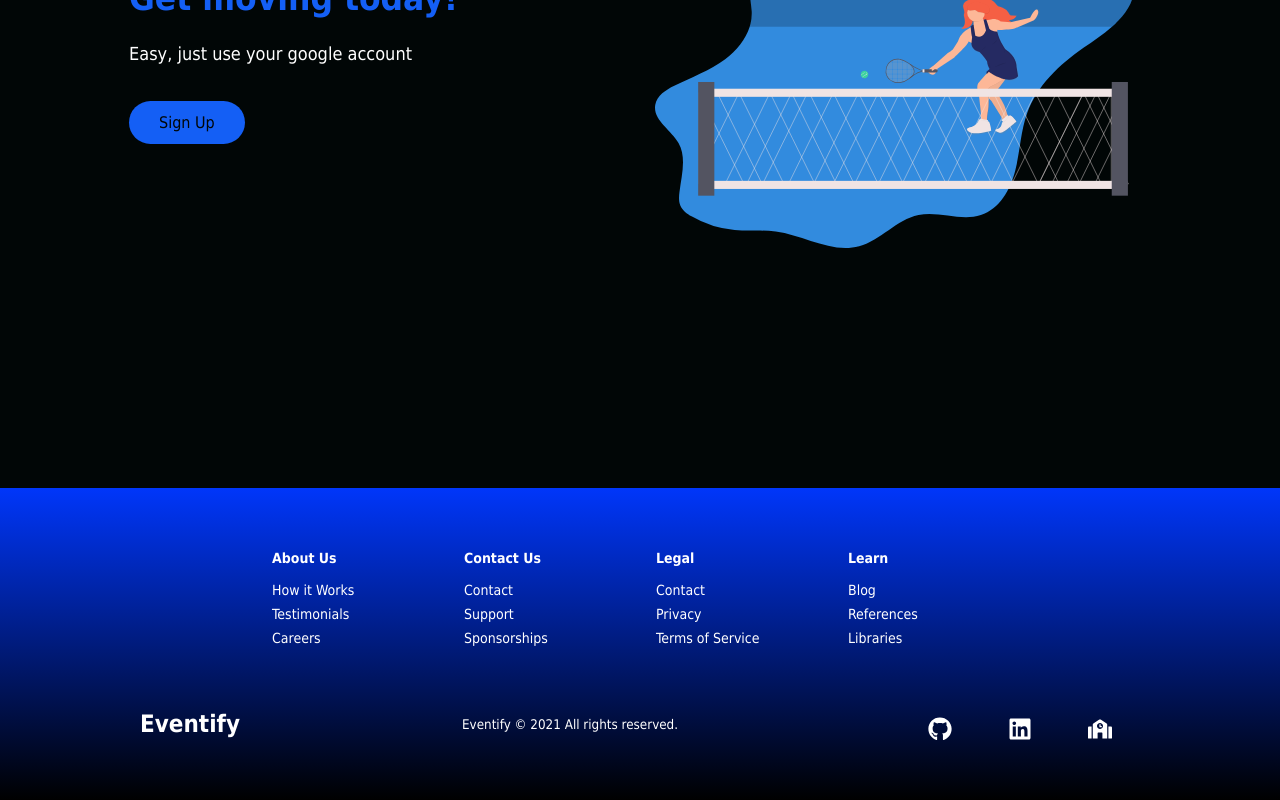
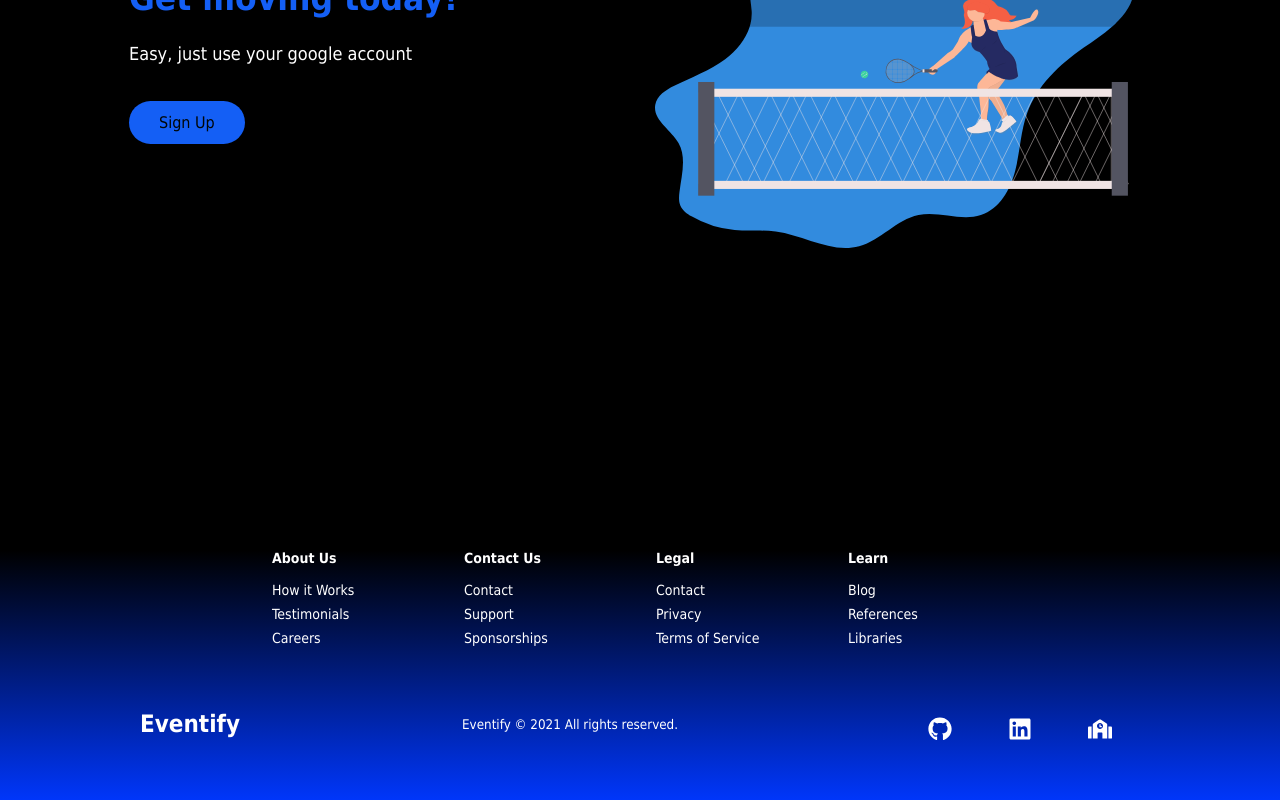
Before and after one commit to yepesJuan/eventify-frontend, a React (Create React App) app: page / in a window 1280 px wide. Shown: the part 2010-2810 px from the top of the page. Built offline with nearby package versions, Linux system fonts and the light colour scheme; no server answers.

Commit message:
added css

```diff
--- a/src/Scenes/EventList.jsx
+++ b/src/Scenes/EventList.jsx
@@ -3,11 +3,19 @@
 import { getAllEvents } from "../Service/eventServices";
 import NavbarList from "../components/common/navbars/NavbarList";
 import Footer from "../components/common/Footer";
-import { CardActions, CardContent, Card } from "@mui/material/";
-import { Typography, Button, Grid } from "@mui/material";
 import GroupsIcon from "@mui/icons-material/Groups";
 import { SingleContainer, ListWrap } from "./SingleCss";
-import CardMedia from "@mui/material/CardMedia";
+import {
+  Typography,
+  Button,
+  Grid,
+  Box,
+  LinearProgress,
+  CardMedia,
+  CardActions,
+  CardContent,
+  Card,
+} from "@mui/material";
 
 export default function EventList() {
   const [events, setEvents] = useState([]);
@@ -47,7 +55,9 @@
             padding="1px"
           >
             {!events.length ? (
-              <h2>Event List!!</h2>
+              <Box sx={{ width: "100%" }}>
+                <LinearProgress />
+              </Box>
             ) : (
               events.map((item) => {
                 return (
--- a/src/Scenes/Home.jsx
+++ b/src/Scenes/Home.jsx
@@ -1,7 +1,7 @@
 import { useState } from "react";
 import Navbar from "../components/common/navbars/Navbar";
 import Hero from "../components/Home/Hero";
-import Footer from "../components/common/Footer";
+import FooterHome from "../components/common/FooterHome";
 import Sidebar from "../components/common/navbars/Sidebar";
 import Main from "../components/Home/Main";
 import { homeObjectOne, homeObjectTwo } from "../components/Home/MainData";
@@ -19,7 +19,7 @@
       <Hero />
       <Main {...homeObjectOne} />
       <Main {...homeObjectTwo} />
-      <Footer />
+      <FooterHome />
     </>
   );
 }
--- a/src/Scenes/Login.jsx
+++ b/src/Scenes/Login.jsx
@@ -1,30 +1,81 @@
-import { getAuth, signInWithPopup, GoogleAuthProvider } from "@firebase/auth";
-import { useContext, useEffect } from "react";
-import { useNavigate } from "react-router-dom";
-import { UserContext } from "../context/UserContext";
+// import { getAuth, signInWithPopup, GoogleAuthProvider } from "@firebase/auth";
+// import { useContext, useEffect } from "react";
+// import { useNavigate } from "react-router-dom";
+// import { UserContext } from "../context/UserContext";
+// import {GitHubIcon} from "@mui/icons-material;
 
-const provider = new GoogleAuthProvider();
-export const Login = () => {
-  const { user, setUser } = useContext(UserContext);
-  let navigate = useNavigate();
-  const handleLogin = () => {
-    const auth = getAuth();
-    signInWithPopup(auth, provider)
-      .then((result) => {
-        setUser(result.user);
-      })
-      .catch((err) => err.message);
-  };
-  useEffect(() => {
-    if (user) {
-      navigate("/eventlist");
-    }
-  }, [user]);
+// const provider = new GoogleAuthProvider();
+// export const Login = () => {
+//   const { user, setUser } = useContext(UserContext);
+//   let navigate = useNavigate();
 
-  return (
-    <>
-      <h1>Login Page</h1>
-      <button onClick={handleLogin}>Login</button>
-    </>
-  );
-};
+//   const handleLogin = () => {
+//     const auth = getAuth();
+//     signInWithPopup(auth, provider)
+//       .then((result) => {
+//         setUser(result.user);
+//       })
+//       .catch((err) => err.message);
+//   };
+//   useEffect(() => {
+//     if (user) {
+//       navigate("/eventlist");
+//     }
+//   }, [user]);
+
+//   return (
+//     <>
+//       <h1>Login Page</h1>
+//       <button onClick={handleLogin}>Login</button>
+
+//       <div
+//       style={{
+//         display: "flex",
+//         alignItems: "center",
+//         justifyContent: "center",
+//         backgroundColor: "#272262",
+//         height: "100vh",
+//       }}
+//     >
+//       <Card
+//         style={{
+//           padding: "75px",
+//           backgroundColor: "white",
+//           margin: "10% auto",
+//           borderRadius: "16px",
+//         }}
+//       >
+//         <CardContent>
+//           <Typography
+//             gutterBottom
+//             variant="h3"
+//             component="div"
+//             color="#202020"
+//             style={{ textAlign: "center" }}
+//           >
+//             Welcome to Perfect Practice
+//           </Typography>
+//         </CardContent>
+//         <CardActions
+//           style={{ display: "flex", justifyContent: "space-around" }}
+//         >
+//           <Button
+//             variant="contained"
+//             color="secondary"
+//             onClick={handleLogin}
+//             style={{
+//               fontSize: "1.5em",
+//               padding: "25px",
+//             }}
+//           >
+//             <GoogleIcon style={{ marginRight: "10px", fontSize: "1.5em" }} />{" "}
+//             Sign in with Github
+//           </Button>
+//         </CardActions>
+//       </Card>
+//     </div>
+//   );
+// };
+//     </>
+//   );
+// };
--- a/src/components/Home/mainCss.jsx
+++ b/src/components/Home/mainCss.jsx
@@ -2,7 +2,7 @@
 
 export const MainContainer = styled.div`
   color: #fff;
-  background: ${({ lightBg }) => (lightBg ? "#f9f9f9" : "#010606")};
+  background: ${({ lightBg }) => (lightBg ? "#f9f9f9" : "#000")};
 
   @media screen and (max-width: 768px) {
     padding: 100px 0;
--- /dev/null
+++ b/src/components/common/FooterCssHome.jsx
@@ -0,0 +1,121 @@
+import styled from "styled-components";
+import { Link } from "react-router-dom";
+
+export const FooterContainer = styled.footer`
+  background: hsla(0, 0%, 0%, 1);
+
+  background: linear-gradient(
+    180deg,
+    hsla(0, 0%, 0%, 1) 0%,
+    hsla(227, 100%, 49%, 1) 100%
+  );
+  background: -moz-linear-gradient(
+    180deg,
+    hsla(0, 0%, 0%, 1) 0%,
+    hsla(227, 100%, 49%, 1) 100%
+  );
+  background: -webkit-linear-gradient(
+    270deg,
+    hsla(0, 0%, 0%, 1) 20%,
+    hsla(227, 100%, 49%, 1) 100%
+  );
+  filter: progid: DXImageTransform.Microsoft.gradient( startColorstr="#145ff5", endColorstr="#000", GradientType=1 );
+`;
+export const FooterWrap = styled.div`
+  padding: 46px 24px;
+  display: flex;
+  flex-direction: column;
+  justify-content: center;
+  align-items: center;
+  max-width: 1100px;
+  margin: 0 auto;
+`;
+export const FooterLinksContainer = styled.div`
+  display: flex;
+  justify-content: center;
+
+  @media screen and (max-width: 820px) {
+    padding-top: 32px;
+  }
+`;
+
+export const FooterLinksWrapper = styled.div`
+  display: flex;
+
+  @media screen and (max-width: 820px) {
+    flex-direction: column;
+  }
+`;
+export const FooterLinkItems = styled.div`
+  display: flex;
+  flex-direction: column;
+  align-items: flex-start;
+  margin: 16px;
+  text-align: left;
+  width: 160px;
+  box-sizing: border-box;
+  color: #fff;
+
+  @media screen and (max-width: 420px) {
+    margin: 0;
+    padding: 10px;
+    width: 100px;
+  }
+`;
+export const FooterLinkTitle = styled.h1`
+  font-size: 14px;
+  margin-bottom: 16px;
+`;
+export const FooterLink = styled(Link)`
+  color: #fff;
+  text-decoration: none;
+  margin-bottom: 0.5rem;
+  font-size: 14px;
+
+  &:hover {
+    color: #145ff5;
+    transition: 3ms ease-out;
+  }
+`;
+
+export const SocialMedia = styled.section`
+  max-width: 1000px;
+  width: 100%;
+`;
+export const SocialMediaWrap = styled.section`
+  display: flex;
+  justify-content: space-between;
+  align-items: center;
+  max-width: 1100px;
+  margin: 40px auto 0 auto;
+
+  @media screen and (max-width: 820px) {
+    flex-direction: column;
+  }
+`;
+export const SocialLogo = styled(Link)`
+  color: #fff;
+  justify-self: start;
+  cursor: pointer;
+  text-decoration: none;
+  font-size: 1.5rem;
+  display: flex;
+  align-items: center;
+  margin-bottom: 16px;
+  font-weight: bold;
+`;
+
+export const WebsiteRights = styled.small`
+  color: #fff;
+  margin-bottom: 16px;
+`;
+export const SocialIcons = styled.div`
+  display: flex;
+  justify-content: space-around;
+  align-items: center;
+  width: 240px;
+`;
+export const SocialIconLink = styled.a`
+  color: #fff;
+  font-size: 24px;
+`;
--- /dev/null
+++ b/src/components/common/FooterHome.jsx
@@ -0,0 +1,90 @@
+import { FaGithub, FaLinkedin, FaSchool } from "react-icons/fa";
+import {
+  FooterContainer,
+  FooterWrap,
+  FooterLinksContainer,
+  FooterLinkItems,
+  FooterLinkTitle,
+  FooterLinksWrapper,
+  FooterLink,
+} from "./FooterCssHome";
+import {
+  SocialMedia,
+  SocialMediaWrap,
+  SocialIconLink,
+  SocialIcons,
+  SocialLogo,
+  WebsiteRights,
+} from "./FooterCssHome";
+
+const FooterHome = () => {
+  return (
+    <FooterContainer id="footer">
+      <FooterWrap>
+        <FooterLinksContainer>
+          <FooterLinksWrapper>
+            <FooterLinkItems>
+              <FooterLinkTitle>About Us</FooterLinkTitle>
+              <FooterLink to="/">How it Works</FooterLink>
+              <FooterLink to="/">Testimonials</FooterLink>
+              <FooterLink to="/">Careers</FooterLink>
+            </FooterLinkItems>
+            <FooterLinkItems>
+              <FooterLinkTitle>Contact Us</FooterLinkTitle>
+              <FooterLink to="/">Contact</FooterLink>
+              <FooterLink to="/">Support</FooterLink>
+              <FooterLink to="/">Sponsorships</FooterLink>
+            </FooterLinkItems>
+          </FooterLinksWrapper>
+          <FooterLinksWrapper>
+            <FooterLinkItems>
+              <FooterLinkTitle>Legal</FooterLinkTitle>
+              <FooterLink to="/">Contact</FooterLink>
+              <FooterLink to="/">Privacy</FooterLink>
+              <FooterLink to="/">Terms of Service</FooterLink>
+            </FooterLinkItems>
+            <FooterLinkItems>
+              <FooterLinkTitle>Learn</FooterLinkTitle>
+              <FooterLink to="/">Blog</FooterLink>
+              <FooterLink to="/">References</FooterLink>
+              <FooterLink to="/">Libraries</FooterLink>
+            </FooterLinkItems>
+          </FooterLinksWrapper>
+        </FooterLinksContainer>
+        <SocialMedia>
+          <SocialMediaWrap>
+            <SocialLogo to="/">Eventify</SocialLogo>
+            <WebsiteRights>
+              Eventify © {new Date().getFullYear()} All rights reserved.
+            </WebsiteRights>
+            <SocialIcons>
+              <SocialIconLink
+                href="//www.github.com/yepesJuan"
+                target="_blank"
+                arial-label="Github"
+              >
+                <FaGithub />
+              </SocialIconLink>
+              <SocialIconLink
+                href="//www.linkedin.com/in/juanfyepes"
+                target="_blank"
+                arial-label="LinkedIn"
+              >
+                <FaLinkedin />
+              </SocialIconLink>
+              <SocialIconLink
+                href="//www.bocacode.com/candidates/software-engineer/juan-yepes"
+                target="_blank"
+                arial-label="School"
+              >
+                <FaSchool />
+              </SocialIconLink>
+            </SocialIcons>
+          </SocialMediaWrap>
+        </SocialMedia>
+      </FooterWrap>
+    </FooterContainer>
+  );
+};
+
+export default FooterHome;
```
Also changed, not shown: src/Scenes/SingleEvent.jsx (+13 -7 lines).
